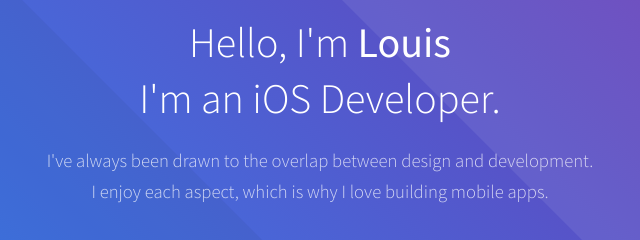
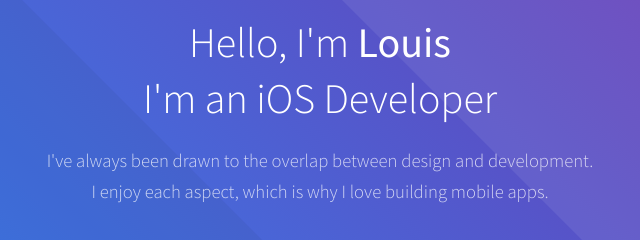
Before and after one commit to louismenacho/louismenacho.github.io, a plain HTML site: page index.html in a window 1280 px wide. Shown: the part 201-441 px from the top of the page, 320-960 px from the left. Drawn offline with Linux system fonts and the light colour scheme.

Commit message:
Changed .ico image

```diff
--- a/index.html
+++ b/index.html
@@ -12,7 +12,7 @@
     <meta name="viewport" content="width=device-width, initial-scale=1"/>
     <!--[if lte IE 8]>
     <script src="assets/js/ie/html5shiv.js"></script><![endif]-->
-    <link rel="shortcut icon" href="images/cloud.ico">
+    <link rel="shortcut icon" href="images/code.ico">
     <link rel="stylesheet" href="assets/css/main.css"/>
     <!--[if lte IE 8]>
     <link rel="stylesheet" href="assets/css/ie8.css"/><![endif]-->
@@ -26,7 +26,7 @@
     <div class="inner">
         <span class="icon major fas fa-mobile"></span>
         <h1>Hello, I'm <strong>Louis</strong></h1>
-        <h1>I'm an iOS Developer.</h1>
+        <h1>I'm an iOS Developer</h1>
         <p>I've always been drawn to the overlap between design and development.<br/>
             I enjoy each aspect, which is why I love building mobile apps.
         </p>
```
Also changed, not shown: images/cloud.ico (deleted), images/code.ico (added).
